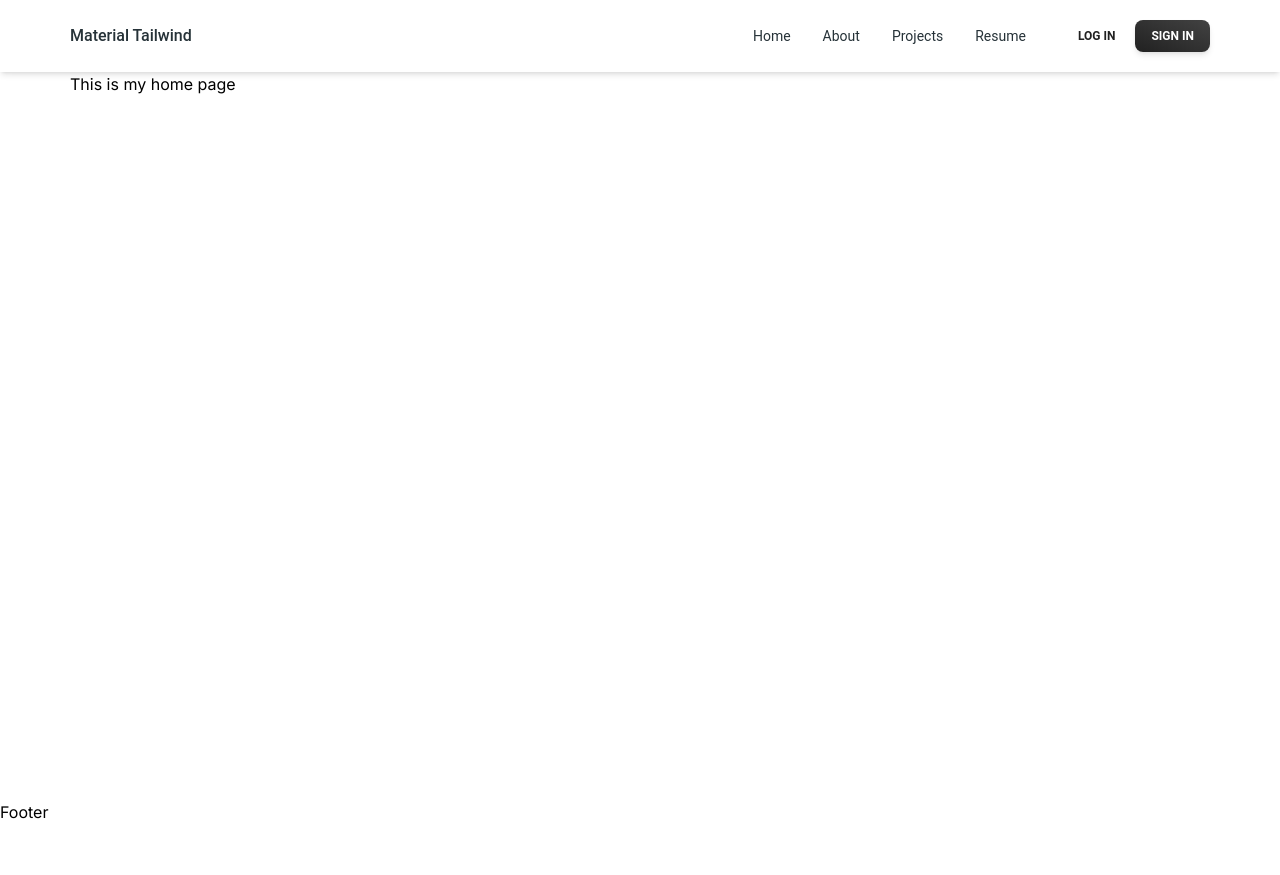
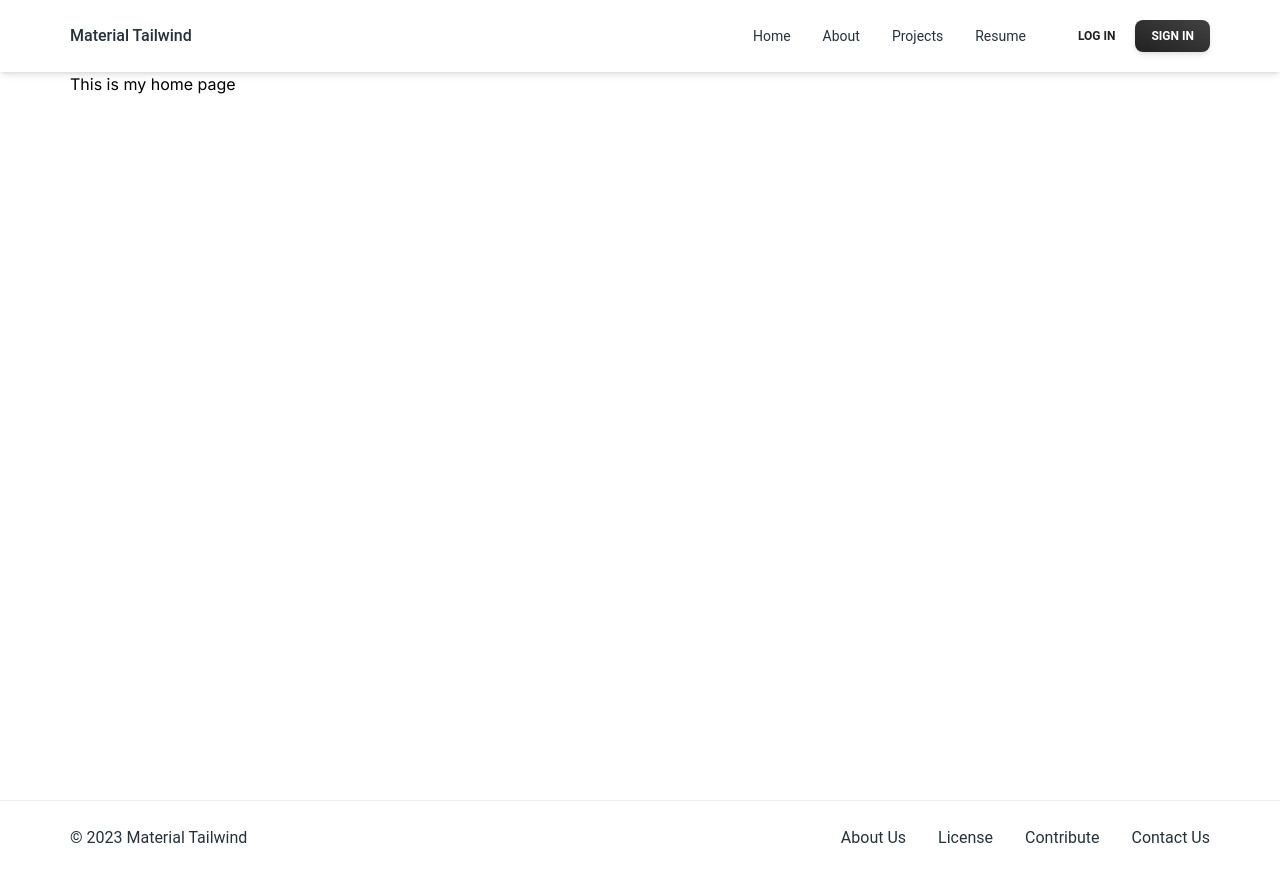
Before and after one commit to dturin1997/djturin.dev-portfolio, a Next.js app: page / in a window 1280 px wide. Before the commit the page ends 824 px from the top, so only its background shows below. Built offline with nearby package versions, Linux system fonts and the light colour scheme.

Commit message:
Adding changes to Footer

```diff
--- a/app/components/Footer.tsx
+++ b/app/components/Footer.tsx
@@ -1,5 +1,59 @@
-import React from "react";
+"use client";
+
+import { Typography } from "@material-tailwind/react";
 
 export default function Footer() {
-  return <div>Footer</div>;
+  return (
+    <footer className="border-t border-blue-gray-50">
+      <div className="container mx-auto">
+        <div className="flex w-full flex-row flex-wrap items-center justify-center gap-y-6 gap-x-12 py-6 text-center md:justify-between">
+          <Typography color="blue-gray" className="font-normal">
+            &copy; 2023 Material Tailwind
+          </Typography>
+          <ul className="flex flex-wrap items-center gap-y-2 gap-x-8">
+            <li>
+              <Typography
+                as="a"
+                href="#"
+                color="blue-gray"
+                className="font-normal transition-colors hover:text-blue-500 focus:text-blue-500"
+              >
+                About Us
+              </Typography>
+            </li>
+            <li>
+              <Typography
+                as="a"
+                href="#"
+                color="blue-gray"
+                className="font-normal transition-colors hover:text-blue-500 focus:text-blue-500"
+              >
+                License
+              </Typography>
+            </li>
+            <li>
+              <Typography
+                as="a"
+                href="#"
+                color="blue-gray"
+                className="font-normal transition-colors hover:text-blue-500 focus:text-blue-500"
+              >
+                Contribute
+              </Typography>
+            </li>
+            <li>
+              <Typography
+                as="a"
+                href="#"
+                color="blue-gray"
+                className="font-normal transition-colors hover:text-blue-500 focus:text-blue-500"
+              >
+                Contact Us
+              </Typography>
+            </li>
+          </ul>
+        </div>
+      </div>
+    </footer>
+  );
 }
```
